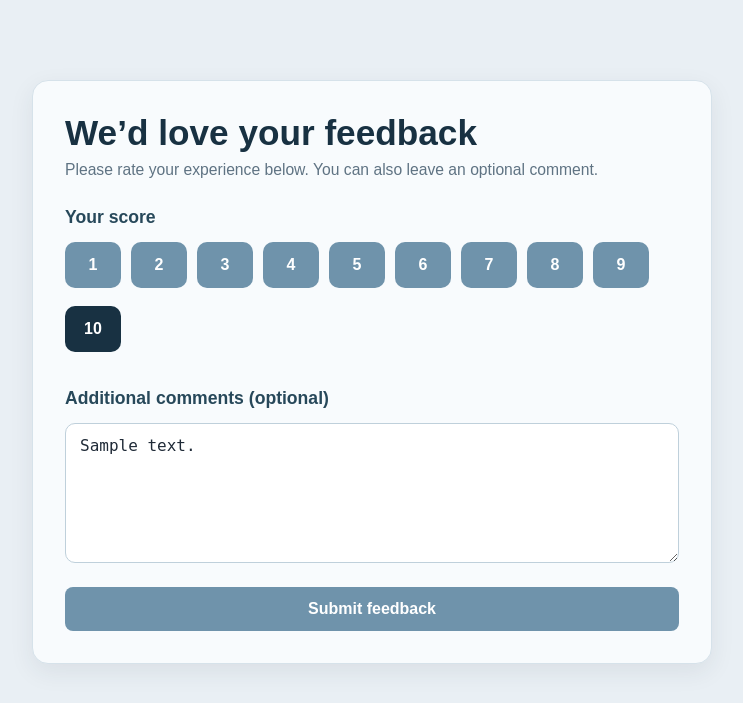
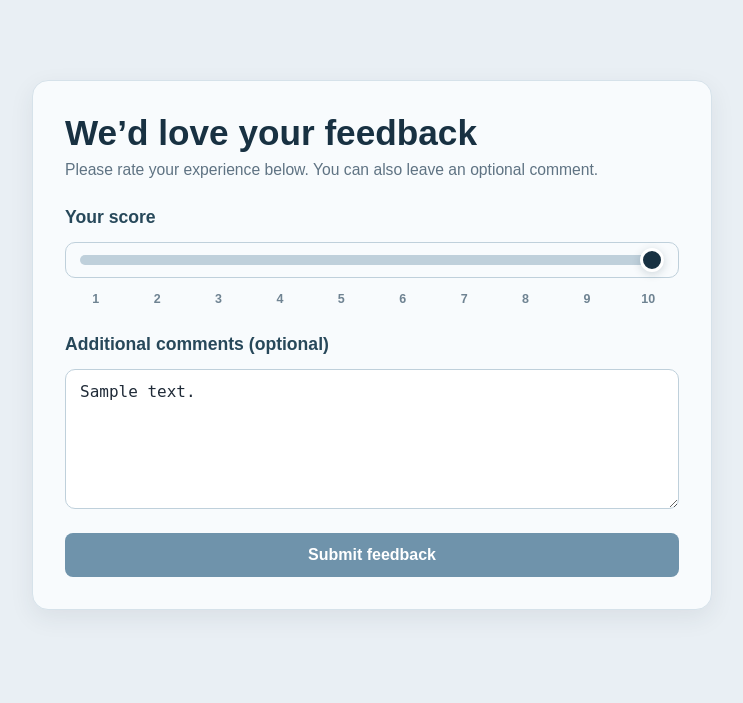
Before and after one commit to chrgxh/my_review_app, a FastAPI app: template templates/feedback_page.html in a window 1280 px wide. Shown: the top 703 px of the page, without its empty margins (268-1011 px from the left). Run offline with FastAPI, Linux system fonts and the light colour scheme; the template is opened without the code that fills it: most values are stand-ins (such as "Sample title", 1, 10 or a date in 2020); parts of the project's set-up code (start-up, migrations or seed data) failed here and were passed over.

Commit message:
Refactor feedback page

```diff
--- a/static/css/styles.css
+++ b/static/css/styles.css
@@ -282,6 +377,110 @@ button:active {
     align-items: flex-start;
     padding-top: 80px;
 }
+
+
+/* =========================================================
+   Feedback score slider
+   Slider track, thumb, focus state, and tick labels.
+   ========================================================= */
+
+.score-scale-wrapper {
+    margin-bottom: 28px;
+}
+
+.score-slider-row {
+    margin-bottom: 10px;
+}
+
+.score-slider {
+    width: 100%;
+    margin: 0;
+    appearance: none;
+    -webkit-appearance: none;
+    background: transparent;
+    cursor: pointer;
+}
+
+/* Track */
+.score-slider::-webkit-slider-runnable-track {
+    height: 10px;
+    background: #bfd0db;
+    border-radius: 999px;
+    border: none;
+}
+
+.score-slider::-moz-range-track {
+    height: 10px;
+    background: #bfd0db;
+    border-radius: 999px;
+    border: none;
+}
+
+/* Thumb */
+.score-slider::-webkit-slider-thumb {
+    -webkit-appearance: none;
+    appearance: none;
+    width: 24px;
+    height: 24px;
+    margin-top: -7px;
+    border-radius: 50%;
+    background: #183142;
+    border: 3px solid #ffffff;
+    box-shadow: 0 2px 8px rgba(24, 49, 66, 0.18);
+}
+
+.score-slider::-moz-range-thumb {
+    width: 24px;
+    height: 24px;
+    border-radius: 50%;
+    background: #183142;
+    border: 3px solid #ffffff;
+    box-shadow: 0 2px 8px rgba(24, 49, 66, 0.18);
+}
+
+/* Focus */
+.score-slider:focus {
+    outline: none;
+}
+
+.score-slider:focus::-webkit-slider-runnable-track {
+    box-shadow: 0 0 0 3px rgba(126, 166, 191, 0.18);
+}
+
+.score-slider:focus::-moz-range-track {
+    box-shadow: 0 0 0 3px rgba(126, 166, 191, 0.18);
+}
+
+.score-ticks {
+    display: grid;
+    grid-template-columns: repeat(10, 1fr);
+    margin-top: 8px;
+    color: #6f8392;
+    font-size: 0.78rem;
+    font-weight: 600;
+    text-align: center;
+}
+
+
+/* =========================================================
+   Review link block
+   Spacing and button sizing for review-link sections.
+   ========================================================= */
+
+.review-link-wrapper {
+    margin-top: 24px;
+}
+
+.review-link-wrapper .btn-primary {
+    flex: 0 0 auto;
+}
+
+
+/* =========================================================
+   Responsive styles
+   Tablet/mobile adjustments for spacing, typography,
+   slider thumb size, and fixed utility actions.
+   ========================================================= */
 
 @media (max-width: 768px) {
     .app-shell {
@@ -314,68 +538,3 @@ button:active {
         max-width: 90vw;
     }
 }
-
-.feedback-card {
-    width: 100%;
-    max-width: 680px;
-}
-
-.section-title {
-    margin: 0 0 14px;
-    font-size: 1.1rem;
-    color: #27485a;
-}
-
-.score-row {
-    display: flex;
-    gap: 10px;
-    flex-wrap: wrap;
-    margin-bottom: 28px;
-}
-
-.score-option input[type="radio"] {
-    display: none;
-}
-
-.score-label {
-    display: inline-flex;
-    align-items: center;
-    justify-content: center;
-    min-width: 56px;
-    padding: 14px 0;
-    background: #6f93ab;
-    color: #ffffff;
-    border-radius: 10px;
-    font-weight: 600;
-    font-size: 1rem;
-    cursor: pointer;
-    transition: background 0.15s ease, opacity 0.15s ease;
-}
-
-.score-label:hover {
-    opacity: 0.9;
-}
-
-.score-option input[type="radio"]:checked + .score-label {
-    background: #183142;
-}
-
-.feedback-message-card {
-    width: 100%;
-    max-width: 680px;
-}
-
-.message {
-    margin: 0;
-    color: #5f7383;
-    font-size: 0.96rem;
-    line-height: 1.6;
-}
-
-.review-link-wrapper {
-    margin-top: 24px;
-}
-
-.review-link-wrapper .btn-primary {
-    flex: 0 0 auto;
-}
--- a/templates/feedback_page.html
+++ b/templates/feedback_page.html
@@ -20,56 +20,32 @@
 
                 <h2 class="section-title">Your score</h2>
 
-                <div class="score-row">
-                    <label class="score-option">
-                        <input type="radio" name="score" value="1" {% if score == 1 %}checked{% endif %}>
-                        <span class="score-label">1</span>
-                    </label>
+                <div class="score-scale-wrapper">
+                    <div class="score-slider-row">
+                        <input
+                            id="score"
+                            class="score-slider"
+                            type="range"
+                            name="score"
+                            min="1"
+                            max="10"
+                            step="1"
+                            value="{% if score %}{{ score }}{% else %}7{% endif %}"
+                        >
+                    </div>
 
-                    <label class="score-option">
-                        <input type="radio" name="score" value="2" {% if score == 2 %}checked{% endif %}>
-                        <span class="score-label">2</span>
-                    </label>
-
-                    <label class="score-option">
-                        <input type="radio" name="score" value="3" {% if score == 3 %}checked{% endif %}>
-                        <span class="score-label">3</span>
-                    </label>
-
-                    <label class="score-option">
-                        <input type="radio" name="score" value="4" {% if score == 4 %}checked{% endif %}>
-                        <span class="score-label">4</span>
-                    </label>
-
-                    <label class="score-option">
-                        <input type="radio" name="score" value="5" {% if score == 5 %}checked{% endif %}>
-                        <span class="score-label">5</span>
-                    </label>
-
-                    <label class="score-option">
-                        <input type="radio" name="score" value="6" {% if score == 6 %}checked{% endif %}>
-                        <span class="score-label">6</span>
-                    </label>
-
-                    <label class="score-option">
-                        <input type="radio" name="score" value="7" {% if score == 7 %}checked{% endif %}>
-                        <span class="score-label">7</span>
-                    </label>
-
-                    <label class="score-option">
-                        <input type="radio" name="score" value="8" {% if score == 8 %}checked{% endif %}>
-                        <span class="score-label">8</span>
-                    </label>
-
-                    <label class="score-option">
-                        <input type="radio" name="score" value="9" {% if score == 9 %}checked{% endif %}>
-                        <span class="score-label">9</span>
-                    </label>
-
-                    <label class="score-option">
-                        <input type="radio" name="score" value="10" {% if score == 10 %}checked{% endif %}>
-                        <span class="score-label">10</span>
-                    </label>
+                    <div class="score-ticks" aria-hidden="true">
+                        <span>1</span>
+                        <span>2</span>
+                        <span>3</span>
+                        <span>4</span>
+                        <span>5</span>
+                        <span>6</span>
+                        <span>7</span>
+                        <span>8</span>
+                        <span>9</span>
+                        <span>10</span>
+                    </div>
                 </div>
 
                 <h2 class="section-title">Additional comments (optional)</h2>
```
Also changed, not shown: other parts of static/css/styles.css (+129 -9 lines).
